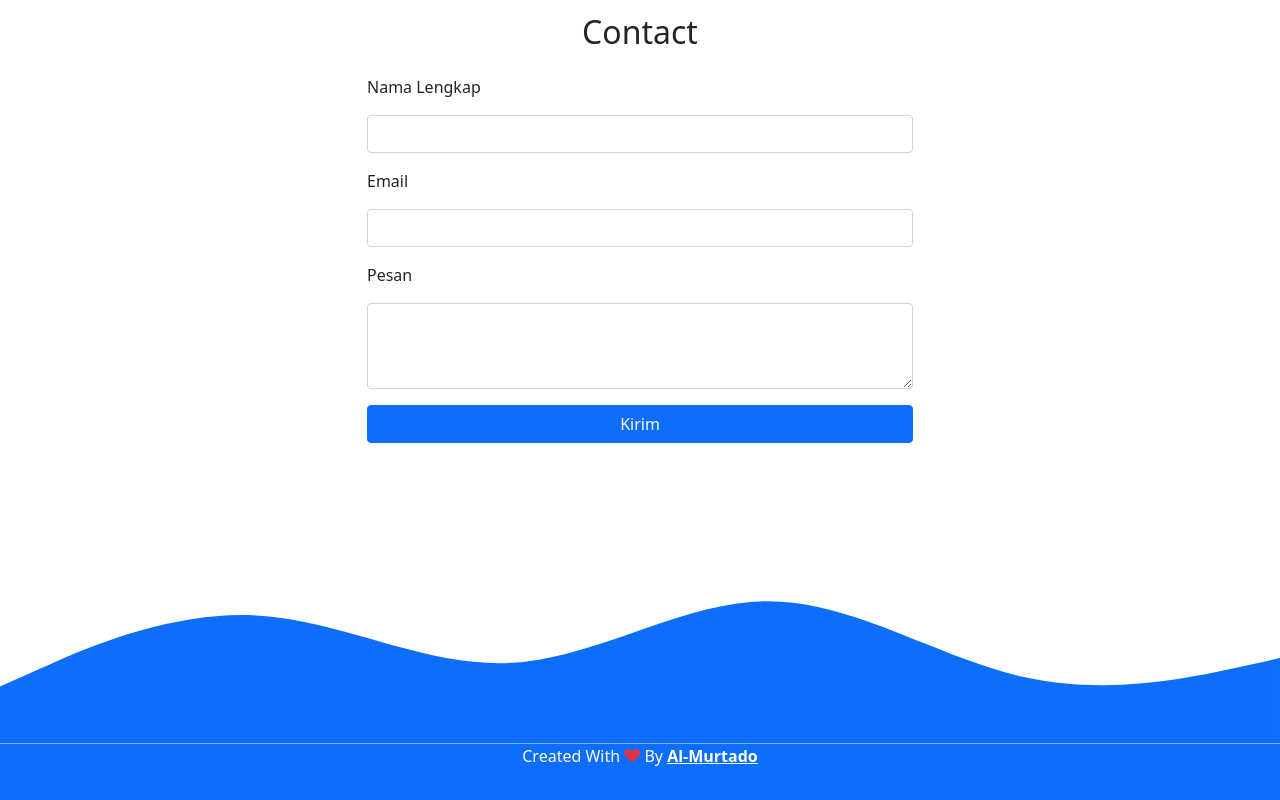
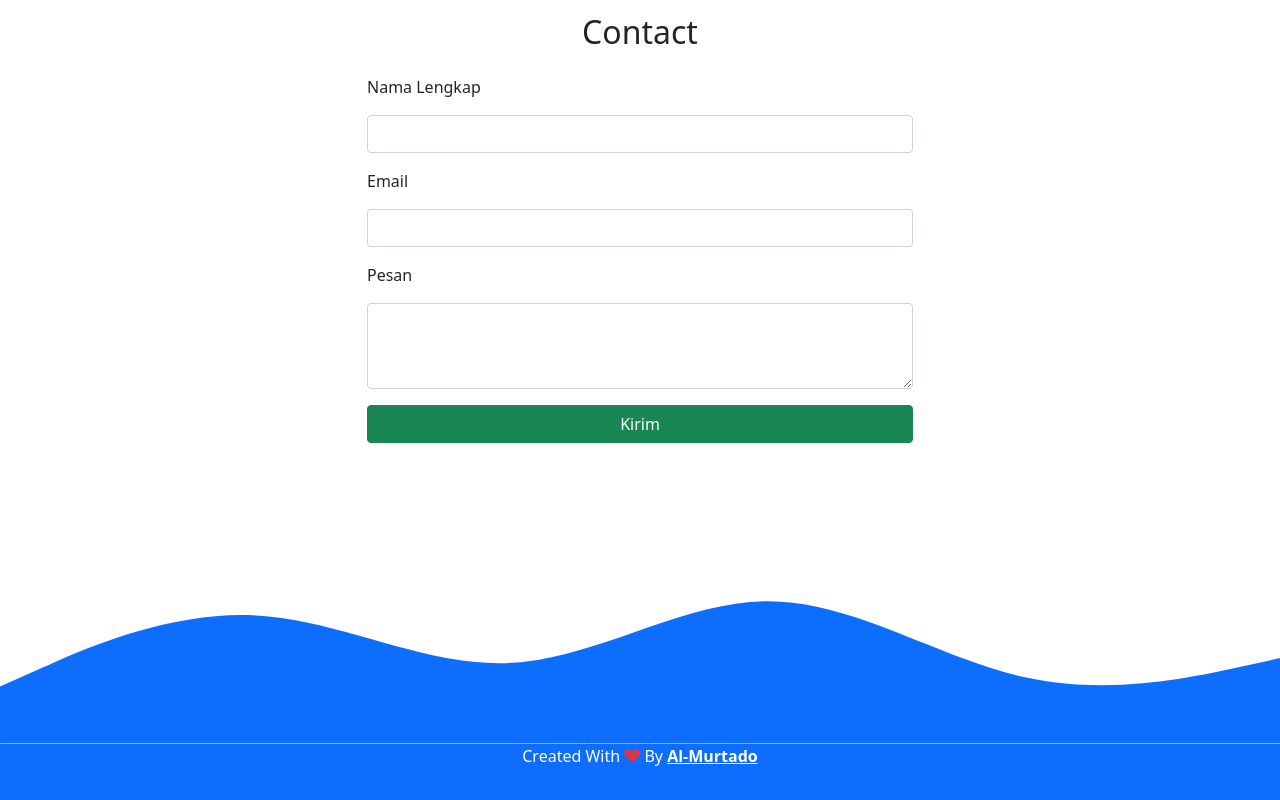
Before and after one commit to Almurtado/Almurtado.github.io, a plain HTML site: page index.html in a window 1280 px wide. Shown: the part 2898-3698 px from the top of the page. Drawn offline with nearby package versions, Linux system fonts and the light colour scheme; files whose address does not match are found by name.

Commit message:
mengubah warna tombol menjadi hijau

```diff
--- a/index.html
+++ b/index.html
@@ -165,7 +165,7 @@
   <textarea class="form-control" id="exampleFormControlTextarea1" rows="3"></textarea>
 </div>
 <div class="d-grid gap-2">
-  <button class="btn btn-primary" type="button">Kirim</button>
+  <button class="btn btn-success" type="button">Kirim</button>
 </div>
 </form>
   </div>
```
